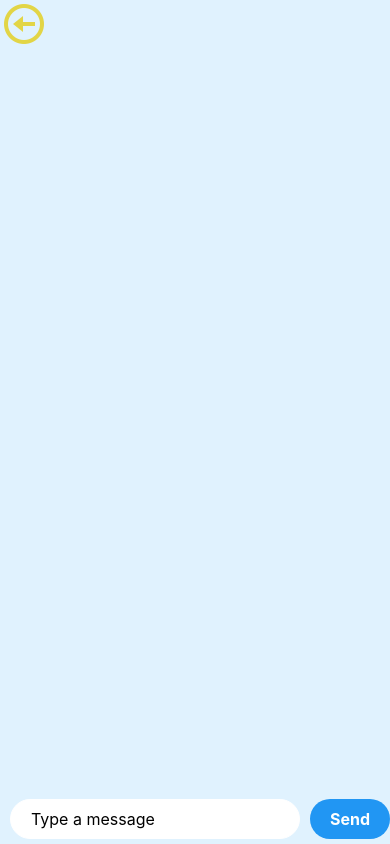
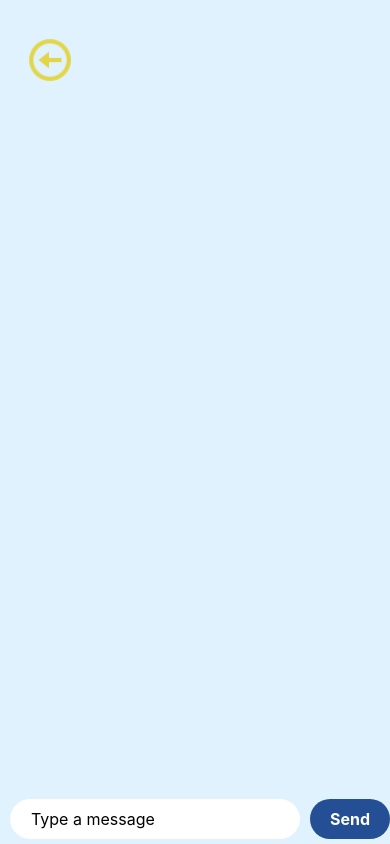
Before and after one commit to maximusmith529/Mogathan, a React Native app in the folder mogathon/: screen /SummaryPage in a window 390 px wide. Built offline with nearby package versions, Linux system fonts and the light colour scheme.

Commit message:
header and button changes

```diff
--- a/mogathon/pages/SummaryPage.js
+++ b/mogathon/pages/SummaryPage.js
@@ -114,6 +114,19 @@ const styles = StyleSheet.create({
         flex: 1,
         backgroundColor: '#e0f2fe',
     },
+    header: {
+        flexDirection: 'row',
+        height: '10%',
+        width: '100%',
+        justifyContent: 'flex-start',
+        alignItems: 'flex-end',
+    },
+    backBtnContainer: {
+        paddingLeft: 25,
+    },
+    backBtnImage: {
+        width: 50,
+    },
     chatContainer: {
         flex: 1,
         paddingHorizontal: 10,
@@ -162,7 +175,7 @@ const styles = StyleSheet.create({
         marginRight: 10,
     },
     sendButton: {
-        backgroundColor: '#2196F3',
+        backgroundColor: '#254f94',
         borderRadius: 20,
         paddingHorizontal: 20,
         paddingVertical: 10,
```
